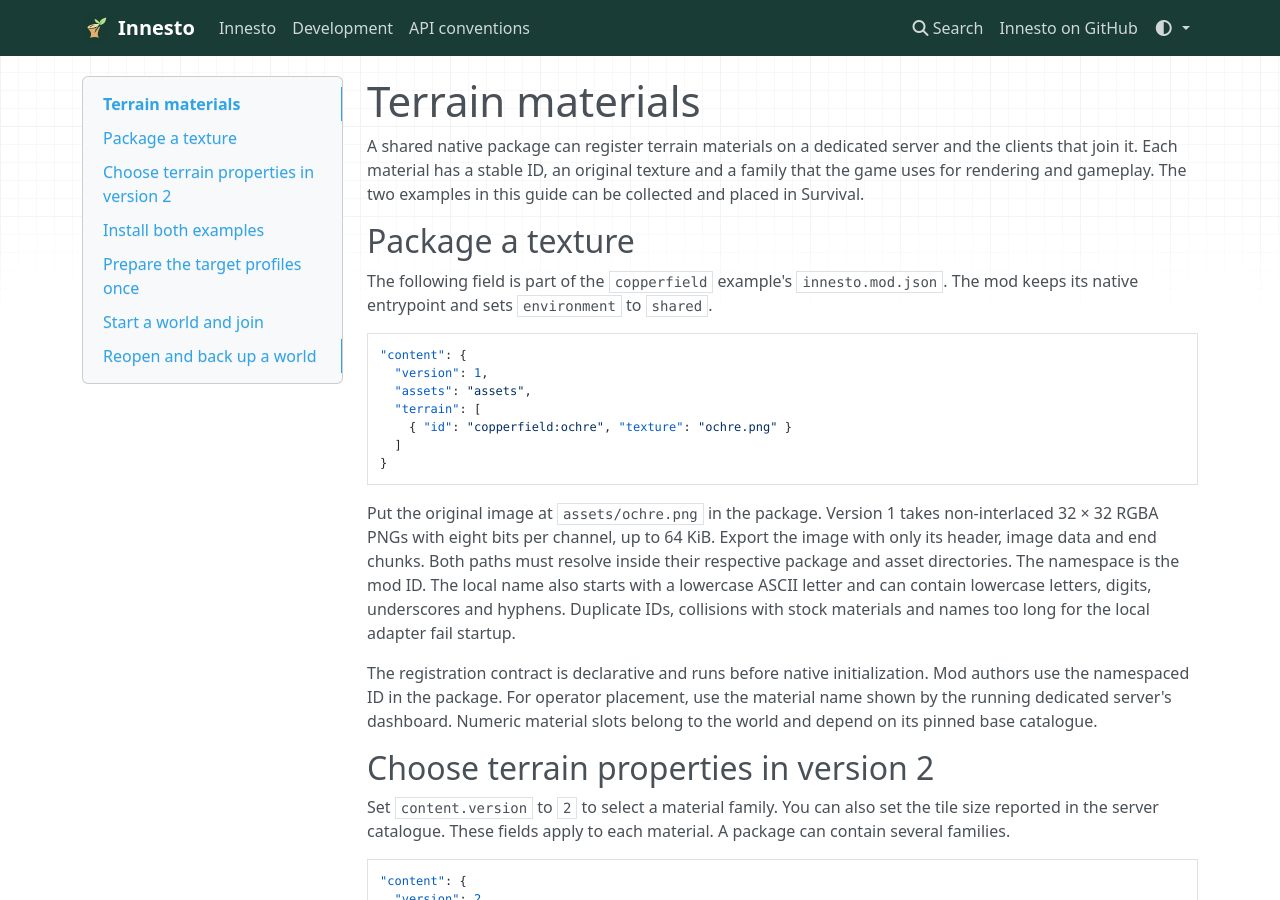
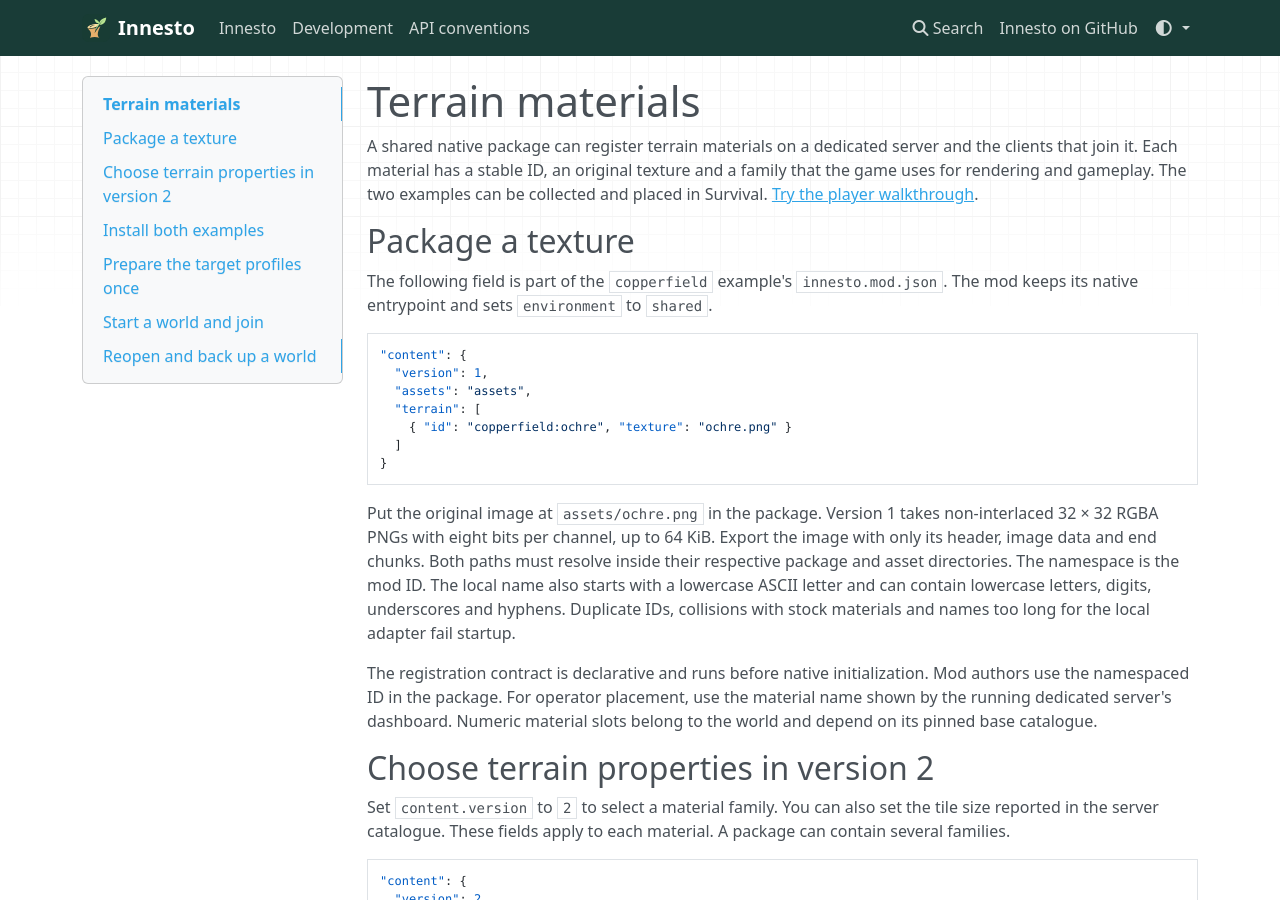
Before and after one commit to ImJstNickDev/Innesto, an MkDocs documentation site: the page built from docs/version/terrain-materials.md, in a window 1280 px wide and 900 px high. Built offline with MkDocs 1.6.1, drawn with Linux system fonts in a browser that asks for light colours; nearby versions of some CDN libraries.

```diff
--- a/docs/version/terrain-materials.md
+++ b/docs/version/terrain-materials.md
@@ -1,6 +1,6 @@
 # Terrain materials
 
-A shared native package can register terrain materials on a dedicated server and the clients that join it. Each material has a stable ID, an original texture and a family that the game uses for rendering and gameplay. The two examples in this guide can be collected and placed in Survival.
+A shared native package can register terrain materials on a dedicated server and the clients that join it. Each material has a stable ID, an original texture and a family that the game uses for rendering and gameplay. The two examples can be collected and placed in Survival. [Try the player walkthrough](terrain-survival.md).
 
 ## Package a texture
 
```
Also changed, not shown: docs/version/index.md (+1 -0 lines), docs/version/terrain-survival.md (added, +29 -0 lines).
